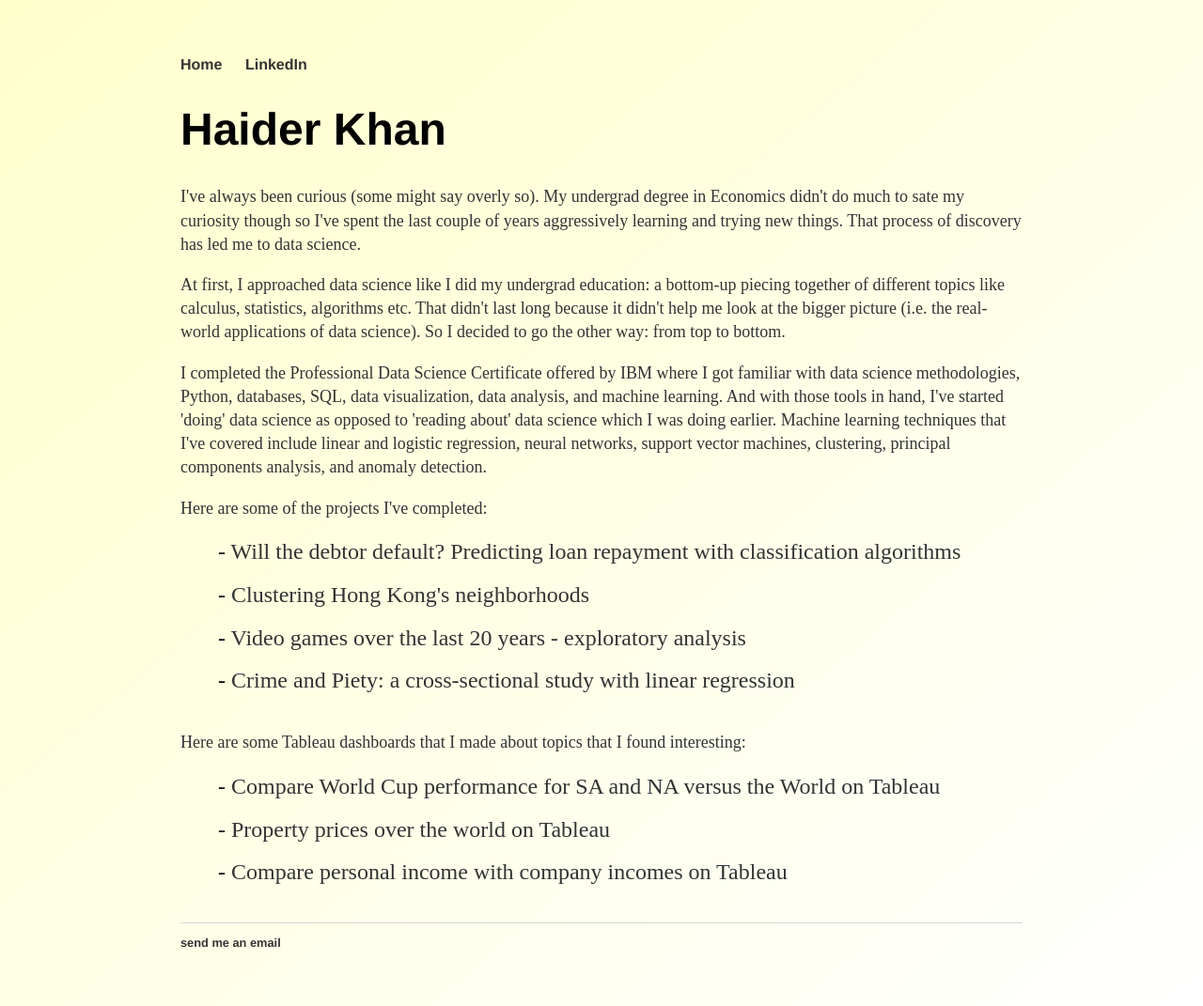
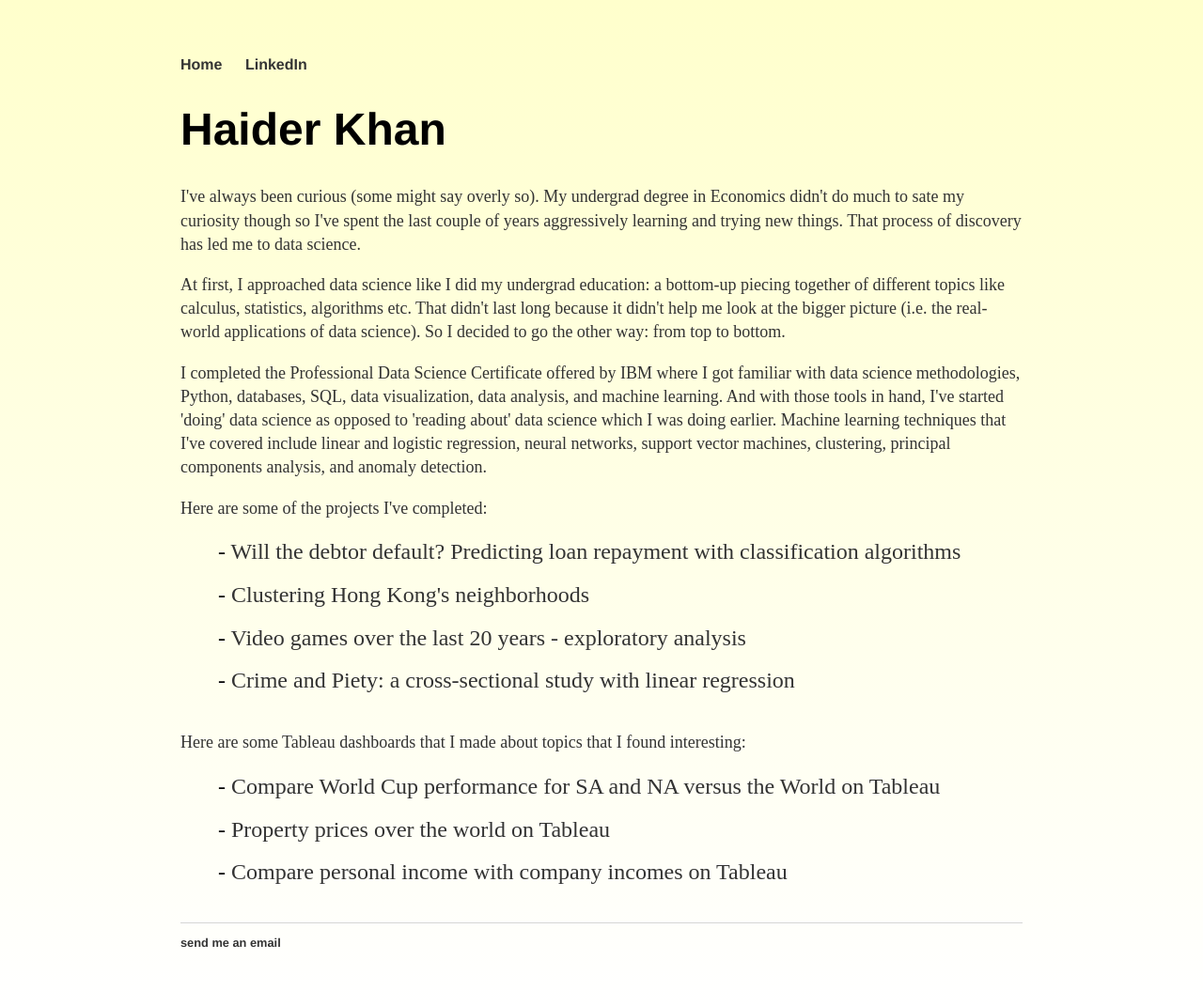
Before and after one commit to h2kh/h2kh.github.io, a Jekyll site: the page built from index.html, in a window 1280 px wide. Shown: the whole page at 94% size. Built offline with Jekyll 4.4.1, drawn with Linux system fonts in a browser that asks for light colours.

Commit message:
Update main.css

```diff
--- a/css/main.css
+++ b/css/main.css
@@ -1,10 +1,10 @@
 body {
     margin: 60px auto;
     width: 70%;
-    background: -webkit-linear-gradient(to bottom right, #ffffcc, #ffffff);
-    background: -o-linear-gradient(to bottom right, #ffffcc, #ffffff);
-    background: -moz-linear-gradient(to bottom right, #ffffcc, #ffffff);
-    background: linear-gradient(to bottom right, #ffffcc, #ffffff);
+    background: -webkit-linear-gradient(#ffffcc, #ffffff);
+    background: -o-linear-gradient(#ffffcc, #ffffff);
+    background: -moz-linear-gradient(#ffffcc, #ffffff);
+    background: linear-gradient(#ffffcc, #ffffff);
     background-color: #ffffcc;
 
 }
```
